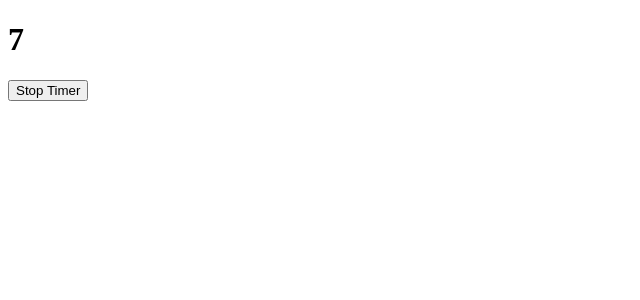
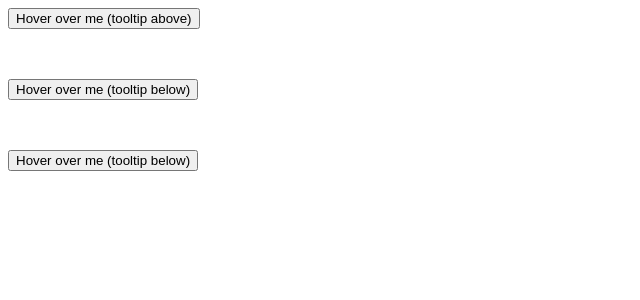
Before and after one commit to Jangalanagababu42/React_Yatra, a React app: page / in a window 1280 px wide. Shown: the top 300 px of the page, without its empty margins (0-640 px from the left). Built offline with nearby package versions, Linux system fonts and the light colour scheme.

Commit message:
feat: module11-All about uselayoutEffect Tooltip Example Covered

```diff
--- a/src/App.js
+++ b/src/App.js
@@ -1,17 +1,35 @@
 import React, { useCallback, useEffect, useState } from "react";
-import Button from "./Button";
-import Text from "./Text";
-import Timer from "./Timer";
+
+import ButtonWithToolTip from "./ButtonWithToolTip";
+import "./styles.css";
 
 function App() {
-  const [showTimer, ToggleTimer] = useState(true);
-
   return (
     <>
-      {showTimer && <Timer customText="this is good clock" />}
-      <button onClick={() => ToggleTimer(!showTimer)}>
-        {showTimer ? "Stop Timer" : "Start Timer"}
-      </button>
+      {" "}
+      <ButtonWithToolTip
+        tooltipContent={
+          <div>
+            this tooltip doesnot fit above the code
+            <br />
+            this is why it's displayed below code
+          </div>
+        }
+      >
+        Hover over me (tooltip above)
+      </ButtonWithToolTip>
+      <div style={{ height: 50 }}></div>
+      <ButtonWithToolTip
+        tooltipContent={<div>this tooltip fit above the code</div>}
+      >
+        Hover over me (tooltip below)
+      </ButtonWithToolTip>
+      <div style={{ height: 50 }}></div>
+      <ButtonWithToolTip
+        tooltipContent={<div>this tooltip fit above the code</div>}
+      >
+        Hover over me (tooltip below)
+      </ButtonWithToolTip>
     </>
   );
 }
--- /dev/null
+++ b/src/ButtonWithToolTip.js
@@ -0,0 +1,36 @@
+import React, { useRef, useState } from "react";
+import ToolTip from "./ToolTip";
+
+function ButtonWithToolTip(props) {
+  const { tooltipContent, children } = props;
+  const [targetPositions, setPositions] = useState(null);
+  const buttonRef = useRef(null);
+  const handleMouseEnter = () => {
+    const rect = buttonRef.current.getBoundingClientRect();
+    setPositions({
+      left: rect.left,
+      top: rect.top,
+      right: rect.right,
+      bottom: rect.bottom,
+    });
+  };
+
+  return (
+    <>
+      <button
+        ref={buttonRef}
+        onPointerEnter={handleMouseEnter}
+        onPointerLeave={() => {
+          setPositions(null);
+        }}
+      >
+        {children}
+      </button>
+      {targetPositions && (
+        <ToolTip targetPositions={targetPositions}>{tooltipContent}</ToolTip>
+      )}
+    </>
+  );
+}
+
+export default ButtonWithToolTip;
--- a/src/Timer.js
+++ b/src/Timer.js
@@ -1,5 +1,5 @@
 // Timer.js
-import React, { useEffect, useState } from "react";
+import React, { useEffect, useState, useLayoutEffect } from "react";
 
 function Timer(props) {
   const { customText } = props;
@@ -21,13 +21,16 @@ function Timer(props) {
       console.log("cleaning up function for 2nd useeffect with dependecies");
     };
   }, [customText]);
+  useLayoutEffect(() => {
+    console.log("this is called with useLayoutEffect");
+  }, []);
 
-  useEffect(() => {
-    console.log("no dependencies so rendering again and again");
-    return () => {
-      console.log("cleaning up function for 3rd useeffect with dependecies");
-    };
-  });
+  // useEffect(() => {
+  //   console.log("no dependencies so rendering again and again");
+  //   return () => {
+  //     console.log("cleaning up function for 3rd useeffect with dependecies");
+  //   };
+  // });
   return (
     <div>
       <h1>{counter}</h1>
--- /dev/null
+++ b/src/ToolTip.js
@@ -0,0 +1,54 @@
+import React, { useEffect, useLayoutEffect, useRef, useState } from "react";
+import { createPortal } from "react-dom";
+
+function ToolTip(props) {
+  const { children, targetPositions } = props;
+  const { left, top, right, bottom } = targetPositions;
+  const tooltipRef = useRef(null);
+  const [tooltipHeight, setTooltipHeight] = useState(0);
+  let x = 0;
+  let y = 0;
+  if (targetPositions !== null) {
+    x = left;
+    y = top - tooltipHeight;
+    console.log("the tooltipHeight is ", tooltipHeight);
+    if (y < 0) {
+      y = bottom;
+    }
+  }
+  let now = performance.now();
+  while (performance.now() - now >= 400) {
+    //do nothing to wait for the next frame
+    //render blocking code
+  }
+  // useLayoutEffect(() => {
+  //   const { height } = tooltipRef.current.getBoundingClientRect();
+  //   setTooltipHeight(height);
+  //   console.log("the height of the tooltip is ", height);
+  // }, []);
+
+  useLayoutEffect(() => {
+    const { height } = tooltipRef.current.getBoundingClientRect();
+    setTooltipHeight(height);
+    console.log("the height of the tooltip is ", height);
+  }, []);
+
+  return createPortal(
+    <div
+      className="tooltip"
+      ref={tooltipRef}
+      style={{
+        position: "absolute",
+        pointerEvents: "none",
+        left: 0,
+        top: 0,
+        transform: `translate3d(${x}px, ${y}px,0)`,
+      }}
+    >
+      {children}
+    </div>,
+    document.body
+  );
+}
+
+export default ToolTip;
--- /dev/null
+++ b/src/styles.css
@@ -0,0 +1,7 @@
+.tooltip {
+  color: white;
+  background-color: darkgray;
+  border-radius: 4px;
+  padding: 4px;
+  margin: 1px;
+}
```
